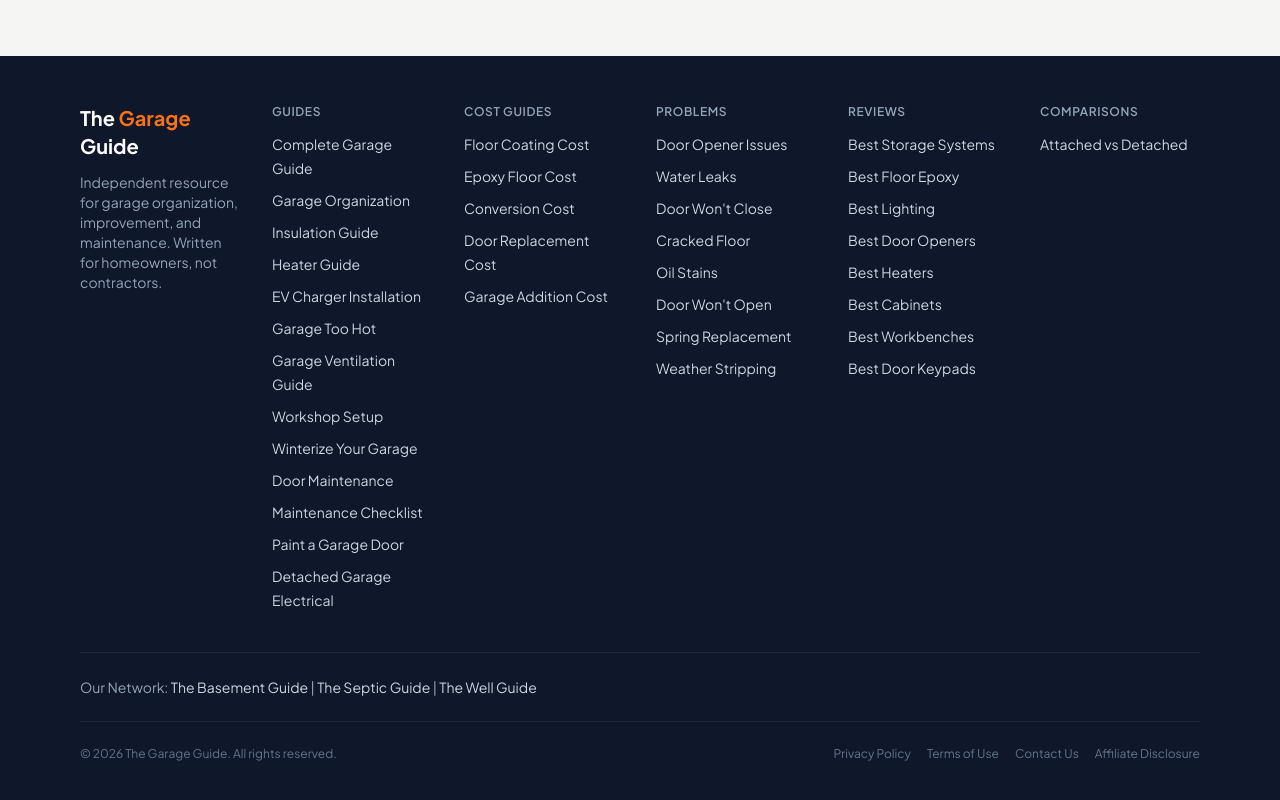
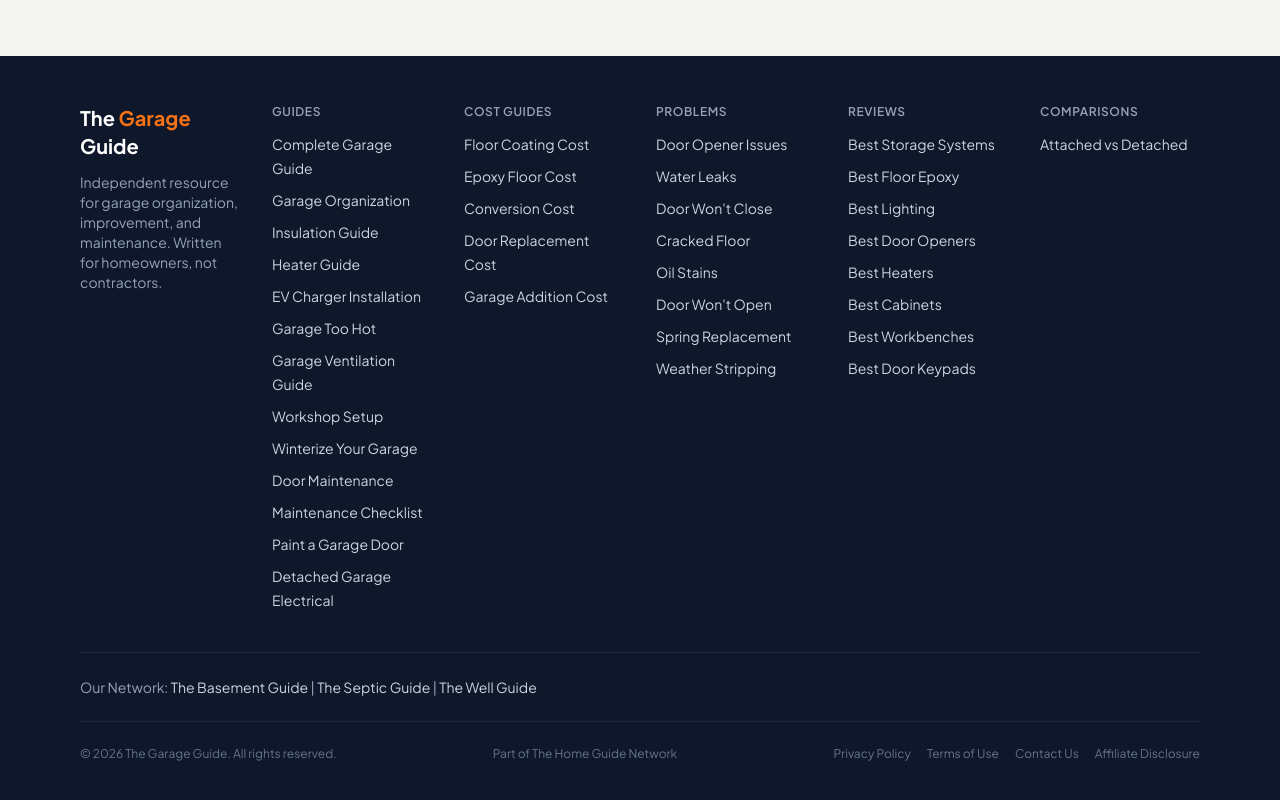
Before and after one commit to thebasementguide2026/thegarage.guide-, a Next.js app: page /cost-guides/garage-door-replacement-cost in a window 1280 px wide. Shown: the part 8200-9000 px from the top of the page. Built offline with nearby package versions, Linux system fonts and the light colour scheme.

Commit message:
Add Part of The Home Guide Network to footer

```diff
--- a/components/Footer.tsx
+++ b/components/Footer.tsx
@@ -105,6 +105,7 @@ export default function Footer() {
         {/* Bottom */}
         <div className="border-t border-slate-800 mt-6 pt-6 flex flex-col sm:flex-row justify-between items-center text-xs text-slate-500">
           <p>© {new Date().getFullYear()} The Garage Guide. All rights reserved.</p>
+          <p>Part of <a href="https://thehome.guide" className="hover:text-slate-300">The Home Guide Network</a></p>
           <div className="flex gap-4 mt-3 sm:mt-0">
             <Link href="/privacy" className="hover:text-slate-300">Privacy Policy</Link>
             <Link href="/terms" className="hover:text-slate-300">Terms of Use</Link>
```
